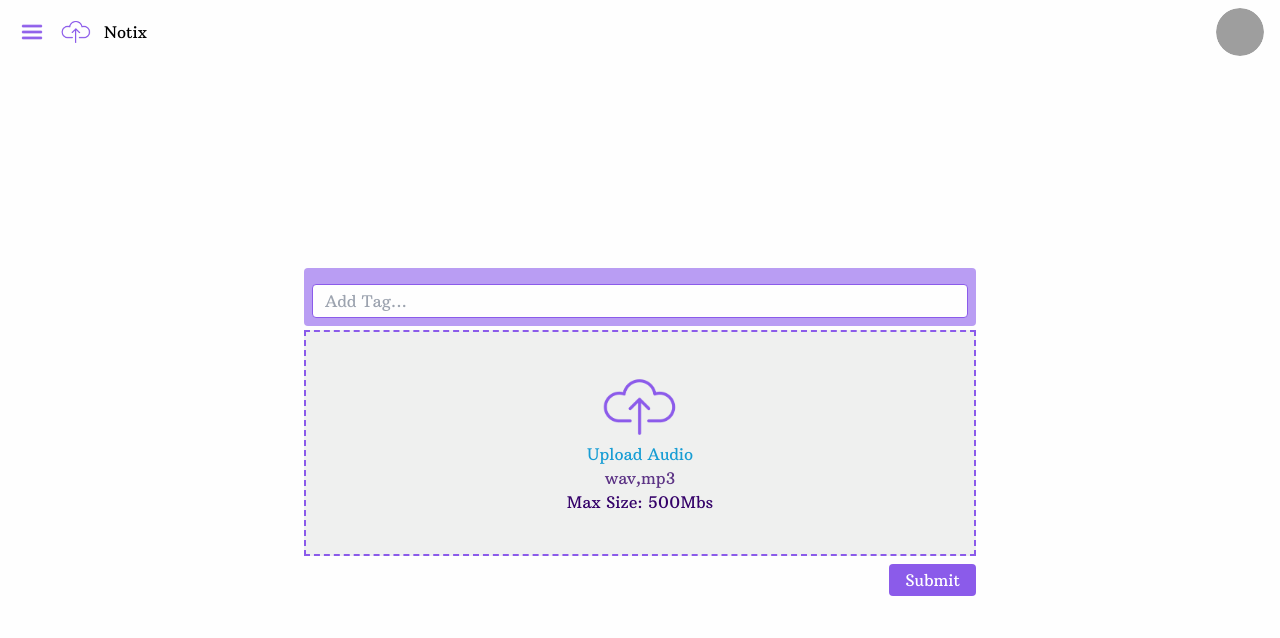
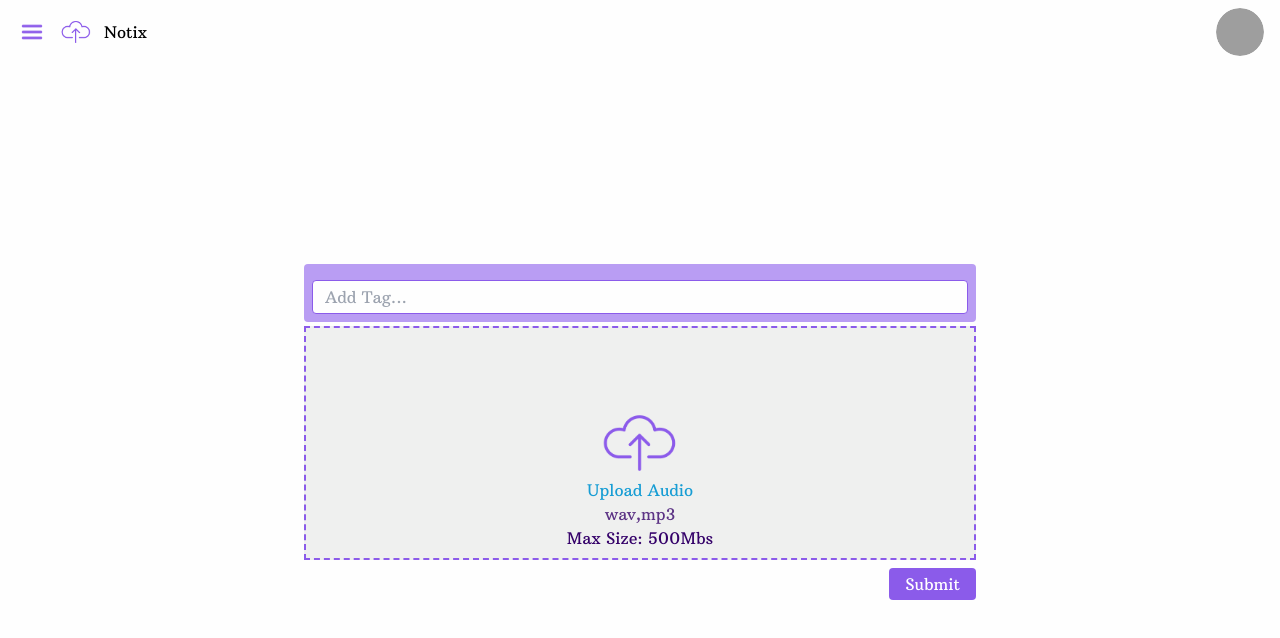
Before and after one commit to notixai/notix, a React (Vite) app in the folder frontend/client/: page /upload-audio in a window 1280 px wide. Shown: the top 638 px of the page. Built offline with nearby package versions, Linux system fonts and the light colour scheme; grey boxes are pictures that could not be loaded.

Commit message:
css edit

```diff
--- a/frontend/client/src/components/UploadPage/AudioForm.jsx
+++ b/frontend/client/src/components/UploadPage/AudioForm.jsx
@@ -82,7 +82,7 @@ export default function AudioForm({ tags }) {
 			encType="multipart/form-data"
 		>
 			<label
-				className="flex w-full flex-col items-center justify-center border-2 border-dashed border-secondary-theme bg-secondary-bg py-10 hover:cursor-pointer"
+				className="flex w-full flex-col items-center justify-center border-2 border-dashed border-secondary-theme bg-secondary-bg  pt-20 hover:cursor-pointer"
 				htmlFor="audio-upload"
 			>
 				{curFile ? (
@@ -155,7 +155,7 @@ function FileData({ curFile }) {
 					Audio Name: {curFile.name}
 				</span>
 			</div>
-			<div className="flex w-full justify-between px-5 py-1 text-white-font-500">
+			<div className="flex w-full items-end justify-between px-5 py-1 text-white-font-500">
 				<span>Size: {calculateSize(curFile.size)}</span>
 				<span>Type: {curFile.type}</span>
 			</div>
@@ -173,7 +173,7 @@ function DefaultAudioLabel() {
 			></img>
 			<h2 className="text-blue-font-300">Upload Audio</h2>
 			<h3 className="text-purple-font-400">wav,mp3</h3>
-			<h4 className="text-purple-font-500">Max Size: 500Mbs</h4>
+			<h4 className="pb-2 text-purple-font-500">Max Size: 500Mbs</h4>
 		</>
 	);
 }
```
